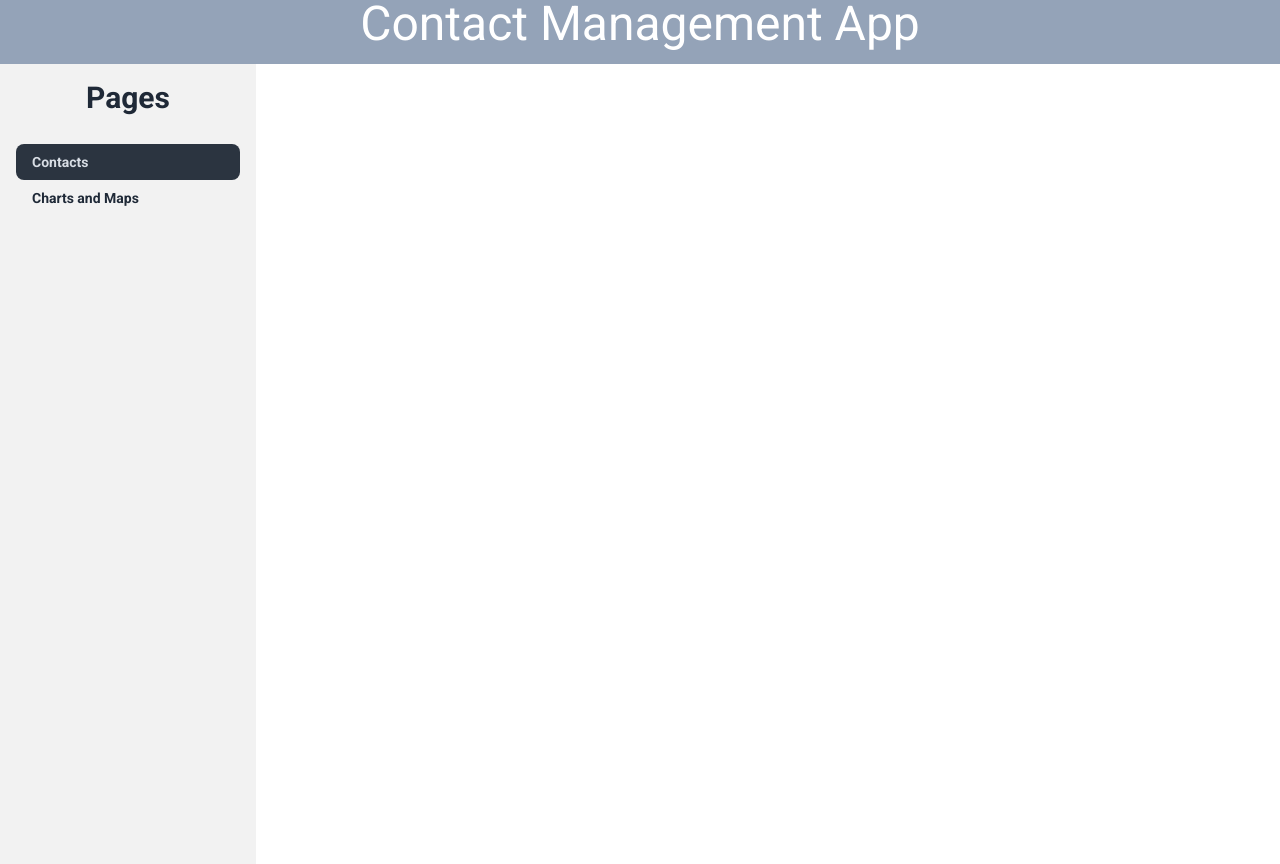
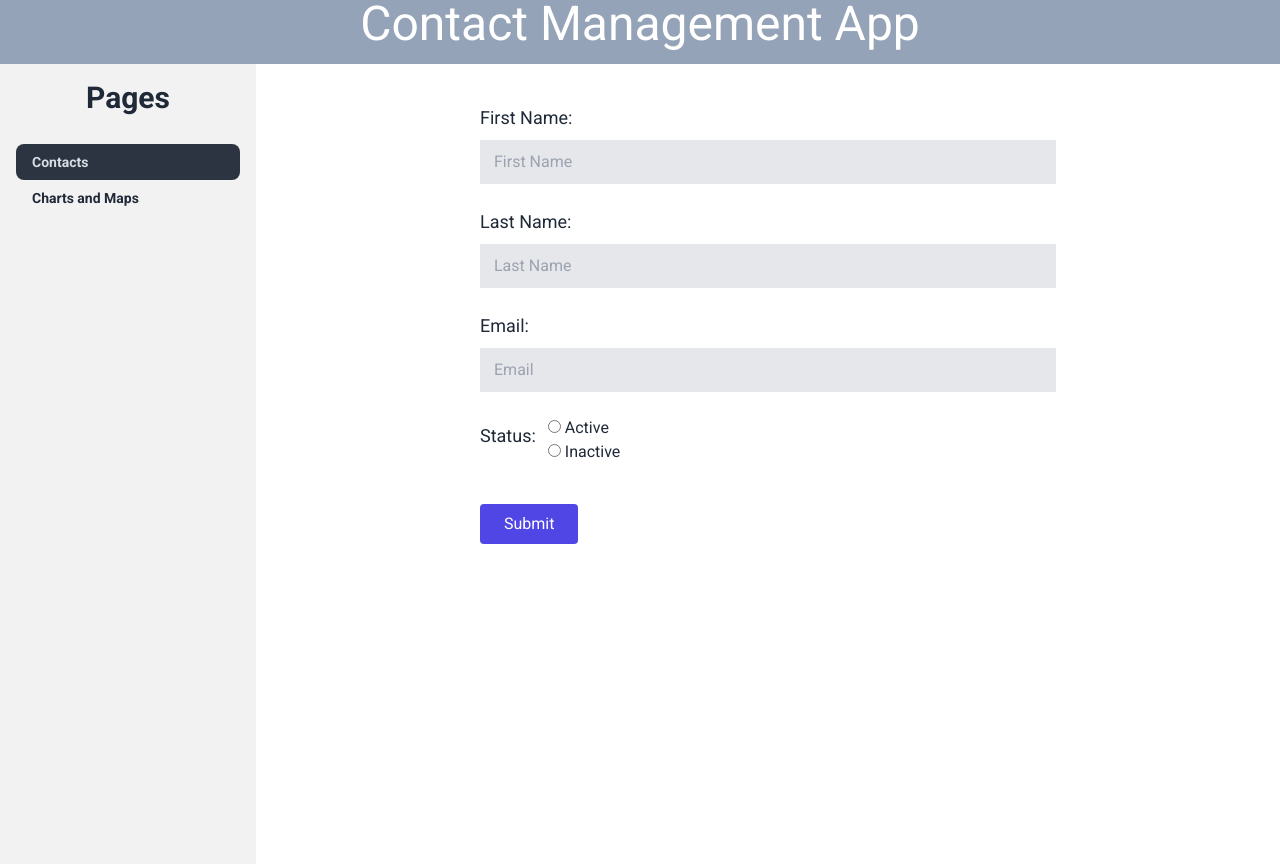
Before and after one commit to mhmahdi97/contact-management-app, a React (Create React App) app: page /contacts/edit-contact/1 in a window 1280 px wide. Built offline with nearby package versions, Linux system fonts and the light colour scheme.

Commit message:
created edit contact page

```diff
--- a/src/Components/AddContact.tsx
+++ b/src/Components/AddContact.tsx
@@ -8,8 +8,6 @@ import React, {useState}  from 'react';
 const AddContact = () => {
 
     const navigate = useNavigate();
-    console.log(navigate)
-
 
     const [values, setValues] = useState({
         firstName: '',
@@ -20,7 +18,7 @@ const AddContact = () => {
 
     const handleAddContact = () => {
         console.log(values)
-        alert('Added Contact Successfully')
+        alert('Contact Added Successfully')
         navigate(-1)
     }
 
@@ -51,11 +49,6 @@ const AddContact = () => {
             />
 
             <br />
-{/*
-             <label className="mb-2 text-base text-gray-800">
-                Remember me
-            </label>
-                <input type="radio" /> */}
 
             <div className="flex gap-3 items-center">
                 <label className="mb-2 text-lg text-gray-800">Status:</label>
@@ -66,10 +59,6 @@ const AddContact = () => {
                 </div>
             </div>
 
-                {/* <label className="form-control">
-                    <input type="radio" name="radio2" />
-                    Radio - checked
-                </label> */}
             <Button onClick={handleAddContact}>Submit</Button>
         </div>
     );
--- a/src/Components/EditContact.tsx
+++ b/src/Components/EditContact.tsx
@@ -1,11 +1,63 @@
-import React from 'react';
+import React, { useState } from 'react';
+import { useNavigate } from 'react-router-dom';
+import TextField from './TextField';
+import Button from './Button';
 
 const EditContact = () => {
+    const navigate = useNavigate();
+
+    const [values, setValues] = useState({
+        firstName: '',
+        lastName: '',
+        email: '',
+        status: ''
+    })
+
+    const handleEditContact = () => {
+        console.log(values)
+        alert('Contact Edited Successfully')
+        navigate(-1)
+    }
+
     return (
+        <div className="mt-10 max-w-xs md:max-w-xl mx-auto">
+            <TextField
+                label= 'First Name:'
+                value={values.firstName}
+                onChange={e => setValues({...values, firstName: e.target.value})}
+                inputProps={{type: 'text', placeholder: 'First Name'}}
+            />
+            <br />
+
+            <TextField
+                label= 'Last Name:'
+                value={values.lastName}
+                onChange={e => setValues({...values, lastName: e.target.value})}
+                inputProps={{type: 'text', placeholder: 'Last Name'}}
+            />
+
+            <br />
+
+            <TextField
+                label= 'Email:'
+                value={values.email}
+                onChange={e => setValues({...values, email: e.target.value})}
+                inputProps={{type: 'email', placeholder: 'Email'}}
+            />
+
+            <br />
 
 
-        <div>
+            <div className="flex gap-3 items-center">
+                <label className="mb-2 text-lg text-gray-800">Status:</label>
+                <div className="w-fit">
+                    <input type="radio" name="status" value='active' onChange={e => setValues({...values, status: e.target.value})} /> Active
+                    <br />
+                    <input type="radio" name="status" value='inactive' onChange={e => setValues({...values, status: e.target.value})} /> Inactive
+                </div>
+            </div>
 
+            <Button onClick={handleEditContact}>Submit</Button>
         </div>
     );
 };
```
